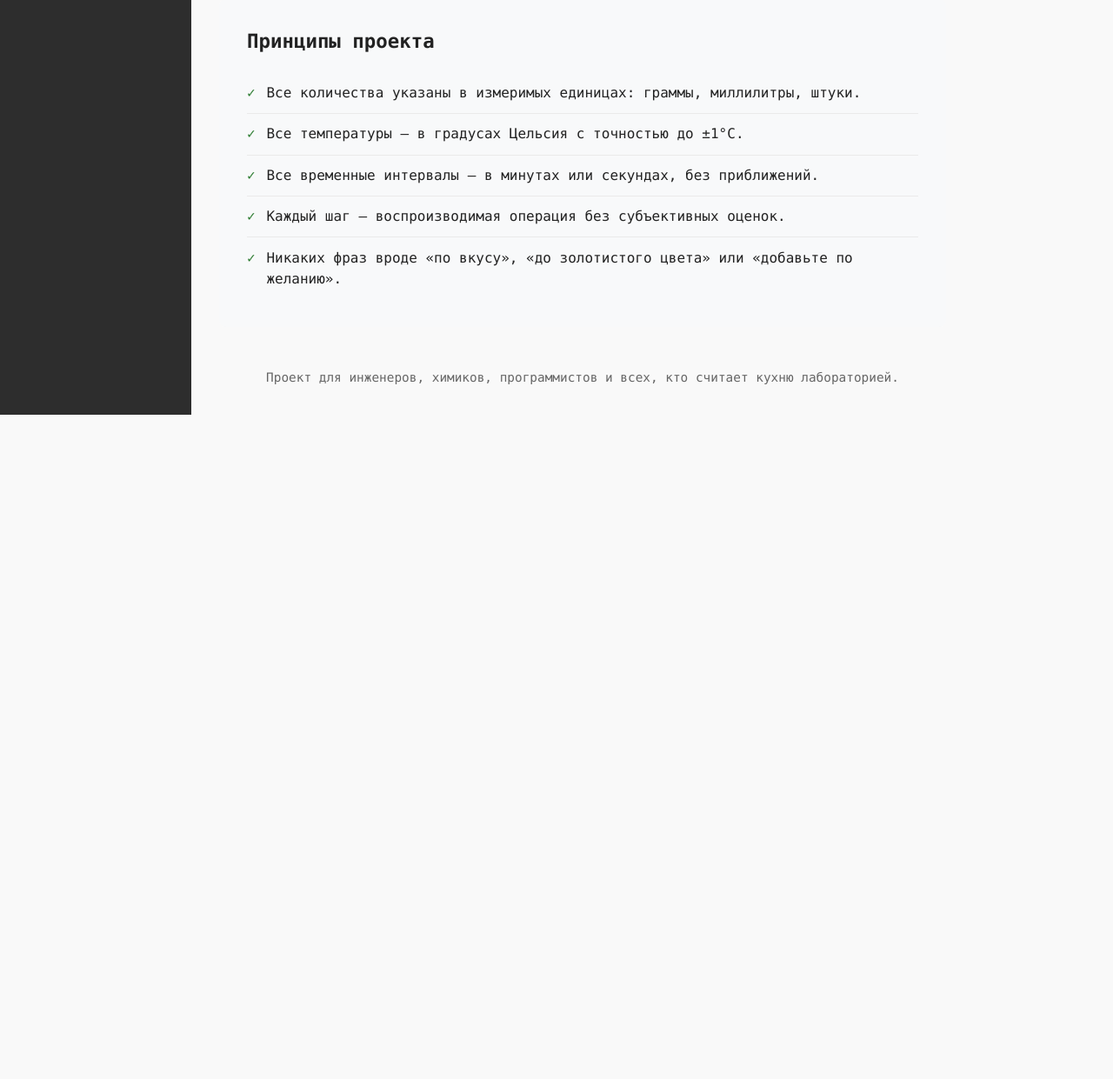
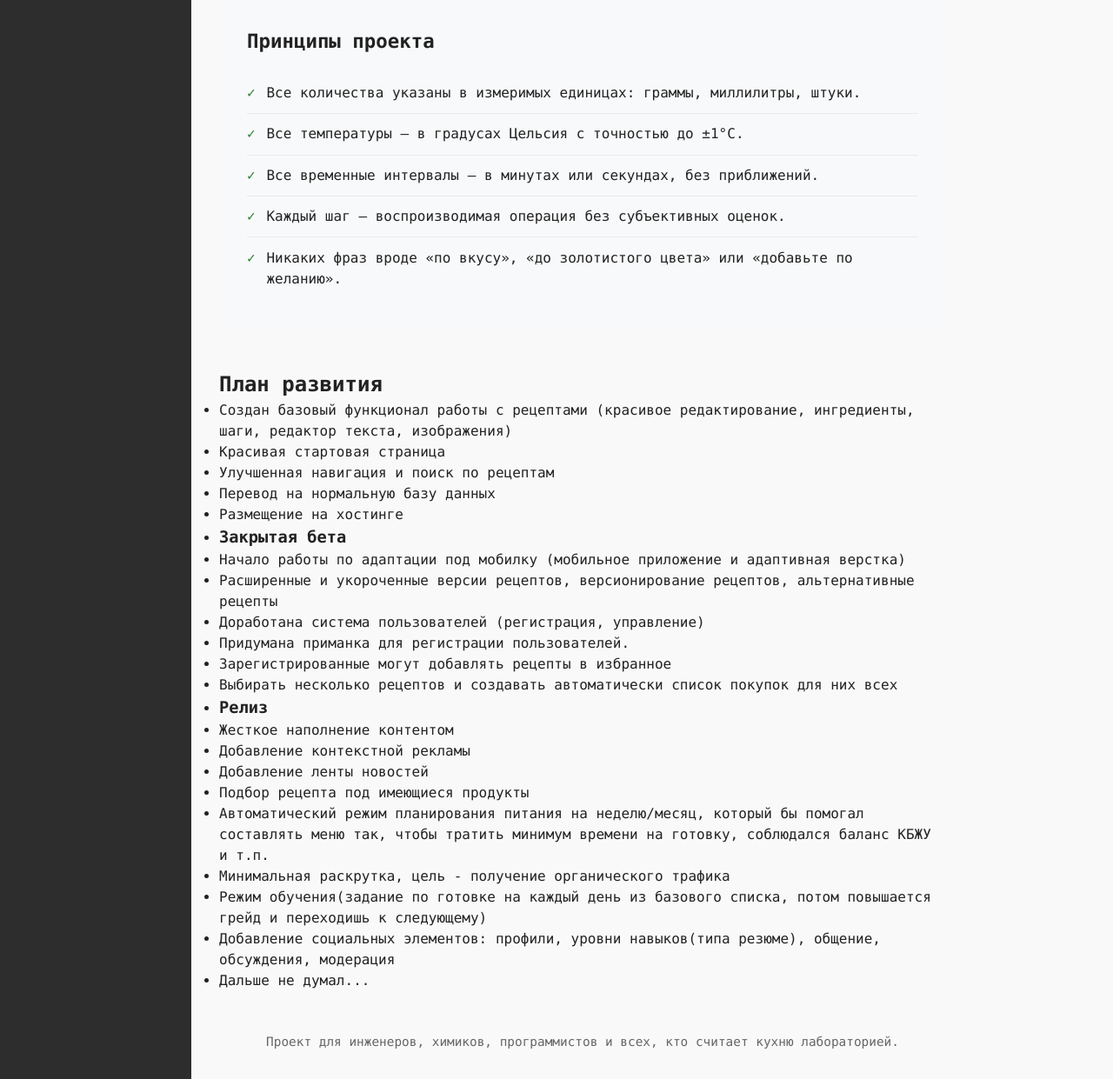
Before and after one commit to Freezy113/tech-recipes, a Flask app: page / in a window 1280 px wide. Shown: the part 432-1673 px from the top of the page at 87% size. Before the commit the page ends 909 px from the top, so only its background shows below. Run offline with Flask 3, Linux system fonts and the light colour scheme.

Commit message:
План на главной странице

```diff
--- a/templates/index.html
+++ b/templates/index.html
@@ -104,6 +104,33 @@
         <li>Никаких фраз вроде «по вкусу», «до золотистого цвета» или «добавьте по желанию».</li>
     </ul>
 </div>
+<div class="plan">
+    <h2>План развития</h2>
+    <ul>
+        <li>Создан базовый функционал работы с рецептами (красивое редактирование, ингредиенты, шаги, редактор текста, изображения)</li>
+        <li>Красивая стартовая страница</li>
+        <li>Улучшенная навигация и поиск по рецептам</li>
+        <li>Перевод на нормальную базу данных</li>
+        <li>Размещение на хостинге</li>
+        <li><h3>Закрытая бета</h3></li>
+        <li>Начало работы по адаптации под мобилку (мобильное приложение и адаптивная верстка)</li>
+        <li>Расширенные и укороченные версии рецептов, версионирование рецептов, альтернативные рецепты </li>
+        <li>Доработана система пользователей (регистрация, управление) </li>
+        <li>Придумана приманка для регистрации пользователей. </li>
+        <li>Зарегистрированные могут добавлять рецепты в избранное</li>
+        <li>Выбирать несколько рецептов и создавать автоматически список покупок для них всех</li>
+        <li><h3>Релиз</h3></li>
+        <li>Жесткое наполнение контентом</li>
+        <li>Добавление контекстной рекламы</li>
+        <li>Добавление ленты новостей</li>
+        <li>Подбор рецепта под имеющиеся продукты</li>
+        <li>Автоматический режим планирования питания на неделю/месяц, который бы помогал составлять меню так, чтобы тратить минимум времени на готовку, соблюдался баланс КБЖУ и т.п.</li>
+        <li>Минимальная раскрутка, цель - получение органического трафика</li>
+        <li>Режим обучения(задание по готовке на каждый день из базового списка, потом повышается грейд и переходишь к следующему)</li>
+        <li>Добавление социальных элементов: профили, уровни навыков(типа резюме), общение, обсуждения, модерация</li>
+        <li>Дальше не думал...</li>
+    </ul>
+</div>
 
 <p style="text-align: center; color: #666; margin-top: 3rem; font-size: 0.9rem;">
     Проект для инженеров, химиков, программистов и всех, кто считает кухню лабораторией.
```
